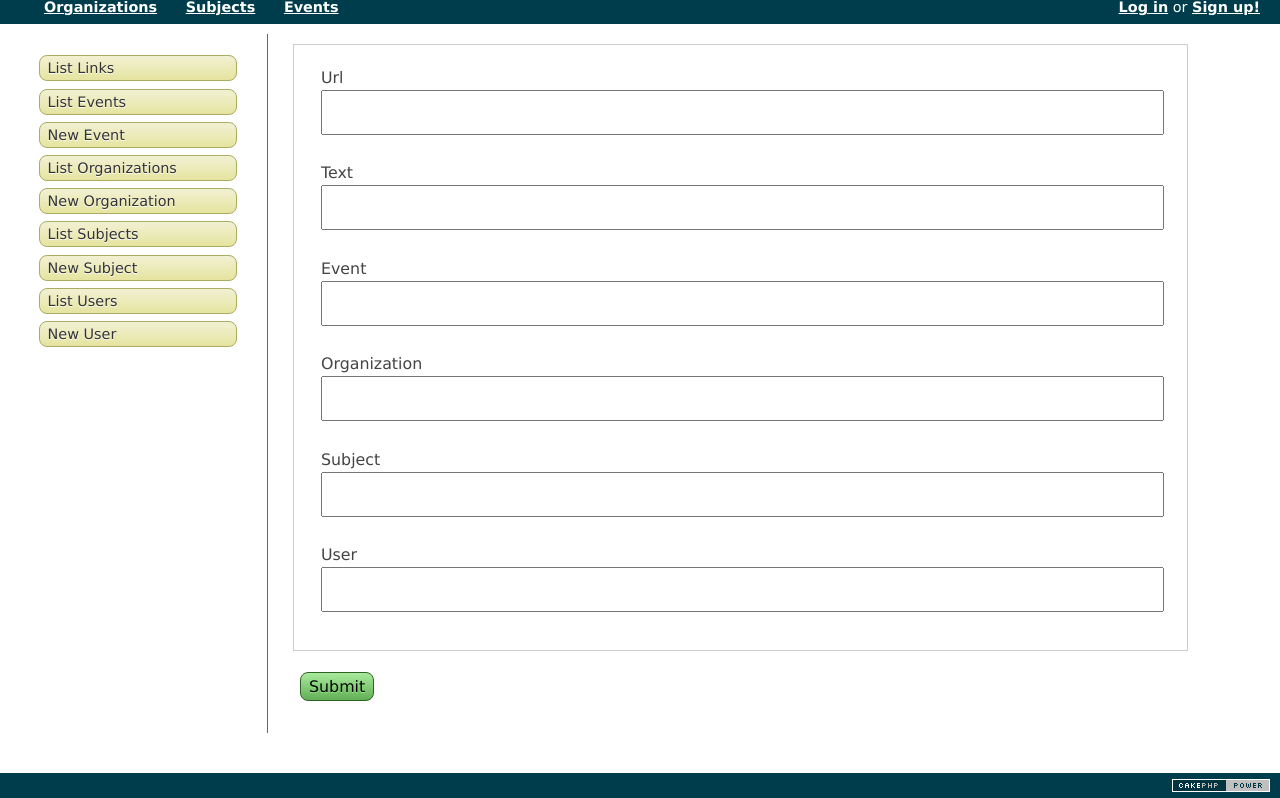
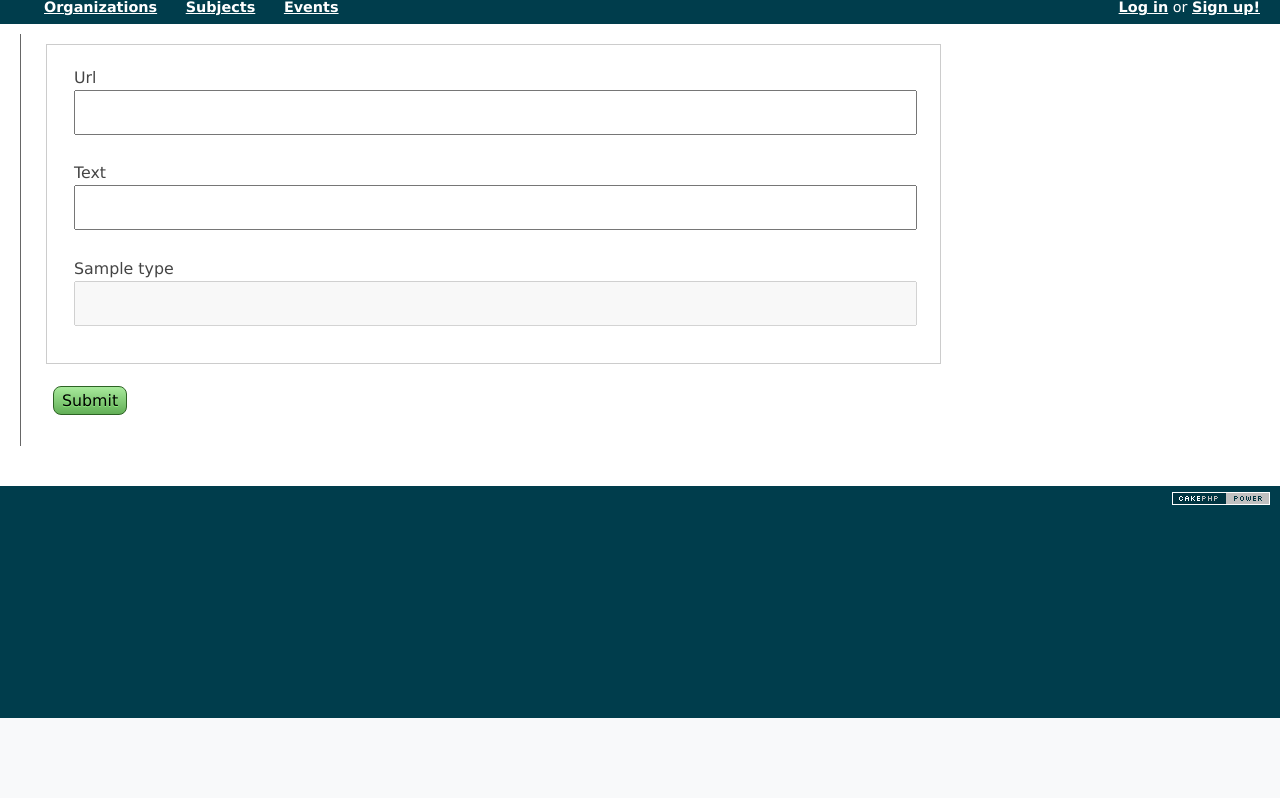
Before and after one commit to pipedreambomb/uninotes, a CakePHP app: the page made by app/views/links/add.ctp in a window 1280 px wide. Shown: the part 82-880 px from the top of the page. After the commit the page ends 800 px from the top, so only its background shows below. Run offline with PHP 8.4 and a stand-in for CakePHP, Linux system fonts and the light colour scheme; the template is opened without the code that fills it: most values are stand-ins (such as "Sample title", 1, 10 or a date in 2020); form fields are guessed from the names that the template uses; some libraries are stand-ins or nearby versions.

Commit message:
Got Add Link to be context-sensitive, but only one context so far, Organization.

```diff
--- a/app/views/helpers/lists.php
+++ b/app/views/helpers/lists.php
@@ -3,7 +3,7 @@ class ListsHelper extends Helper {
 
 	var $helpers = array('Html');
 
-	function links($links) {
+	function links($links, $type, $id) {
 		$out = "";
 
 		if (!empty($links)) {
@@ -34,7 +34,7 @@ class ListsHelper extends Helper {
 		}
 	$out .= "<div class=\"actions\">
 		<ul>
-			<li>" . $this->Html->link(__('New Link', true), array('controller' => 'links', 'action' => 'add')) . "</li>
+			<li>" . $this->Html->link(__('New Link', true), array('controller' => 'links', 'action' => 'add', $type, $id))  . "</li>
 		</ul>
 		</div>";
 		return $out;
--- a/app/views/links/add.ctp
+++ b/app/views/links/add.ctp
@@ -5,26 +5,10 @@
 	<?php
 		echo $this->Form->input('url');
 		echo $this->Form->input('text');
-		echo $this->Form->input('Event');
-		echo $this->Form->input('Organization');
-		echo $this->Form->input('Subject');
-		echo $this->Form->input('User');
+	echo $this->Form->input($target['type'], array('type' => 'text', 'default' => $target['name'], 'disabled' => true));
+//echo $this->Form->input('Organization');
+		echo $form->hidden($target['type']. '.id', array( 'value' => $target['id']));
 	?>
 	</fieldset>
 <?php echo $this->Form->end(__('Submit', true));?>
 </div>
-<div class="actions">
-	<h3><?php __('Actions'); ?></h3>
-	<ul>
-
-		<li><?php echo $this->Html->link(__('List Links', true), array('action' => 'index'));?></li>
-		<li><?php echo $this->Html->link(__('List Events', true), array('controller' => 'events', 'action' => 'index')); ?> </li>
-		<li><?php echo $this->Html->link(__('New Event', true), array('controller' => 'events', 'action' => 'add')); ?> </li>
-		<li><?php echo $this->Html->link(__('List Organizations', true), array('controller' => 'organizations', 'action' => 'index')); ?> </li>
-		<li><?php echo $this->Html->link(__('New Organization', true), array('controller' => 'organizations', 'action' => 'add')); ?> </li>
-		<li><?php echo $this->Html->link(__('List Subjects', true), array('controller' => 'subjects', 'action' => 'index')); ?> </li>
-		<li><?php echo $this->Html->link(__('New Subject', true), array('controller' => 'subjects', 'action' => 'add')); ?> </li>
-		<li><?php echo $this->Html->link(__('List Users', true), array('controller' => 'users', 'action' => 'index')); ?> </li>
-		<li><?php echo $this->Html->link(__('New User', true), array('controller' => 'users', 'action' => 'add')); ?> </li>
-	</ul>
-</div>
--- a/app/views/organizations/view.ctp
+++ b/app/views/organizations/view.ctp
@@ -17,7 +17,7 @@
 </div>
 <div class="related links">
 	<h3><?php __('Links');?></h3>
-	<? echo $this->lists->links($organization['Link']); ?>
+	<? echo $this->lists->links($organization['Link'], 'Organization', $organization['Organization']['id'] ); ?>
 </div>
 <div class="related">
 	<h3><?php __('Subjects');?></h3>
--- a/app/webroot/css/uninotes.css
+++ b/app/webroot/css/uninotes.css
@@ -70,3 +70,12 @@ ul.inline-headings{
 ul.inline-headings li {
     display: inline-block;
 }
+
+/*Overide built-in positioning of Actions navbar*/
+div.form, div.index, div.view {
+	float: left !important;
+}
+
+div.actions {
+	float: right !important;
+}
```
Also changed, not shown: app/controllers/links_controller.php (+6 -6 lines), app/models/app_model.php (added, +39 -0 lines), app/models/link.php (+30 -0 lines), app/views/subjects/view.ctp (+2 -7 lines).
